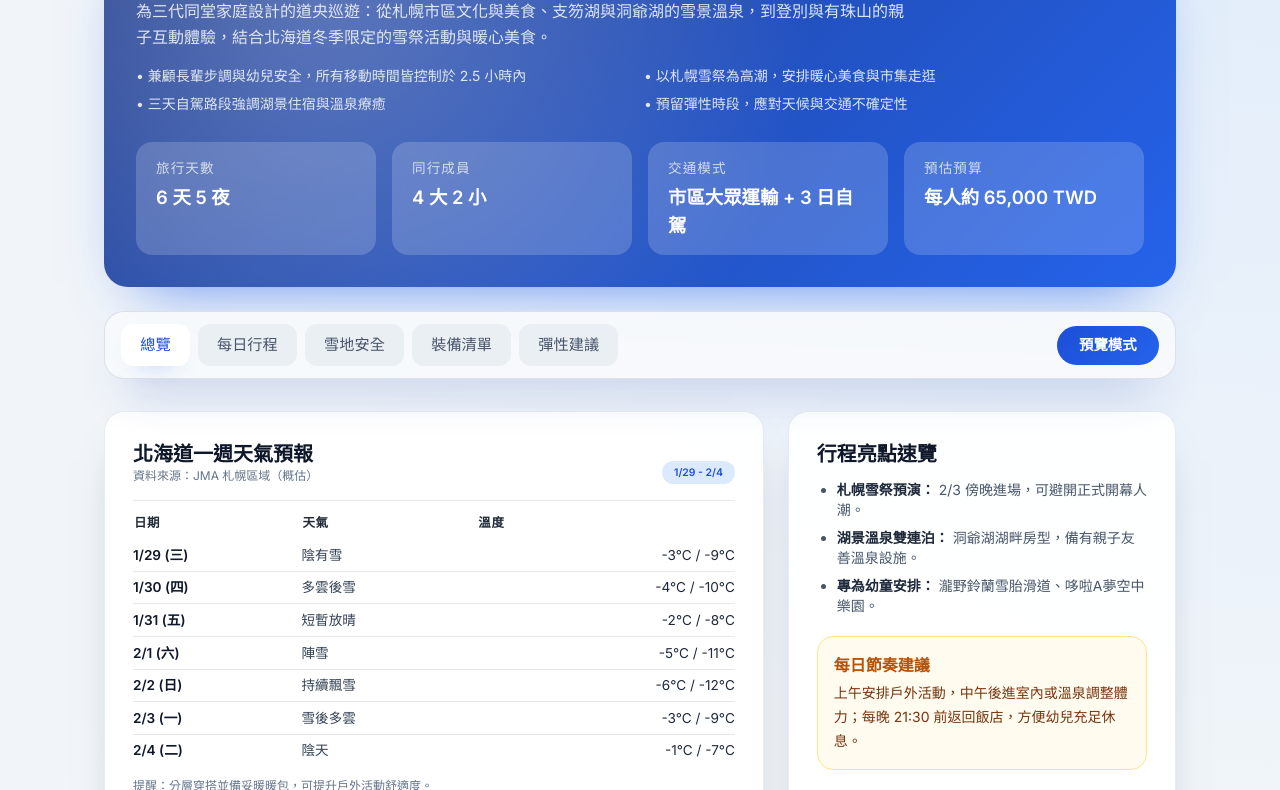
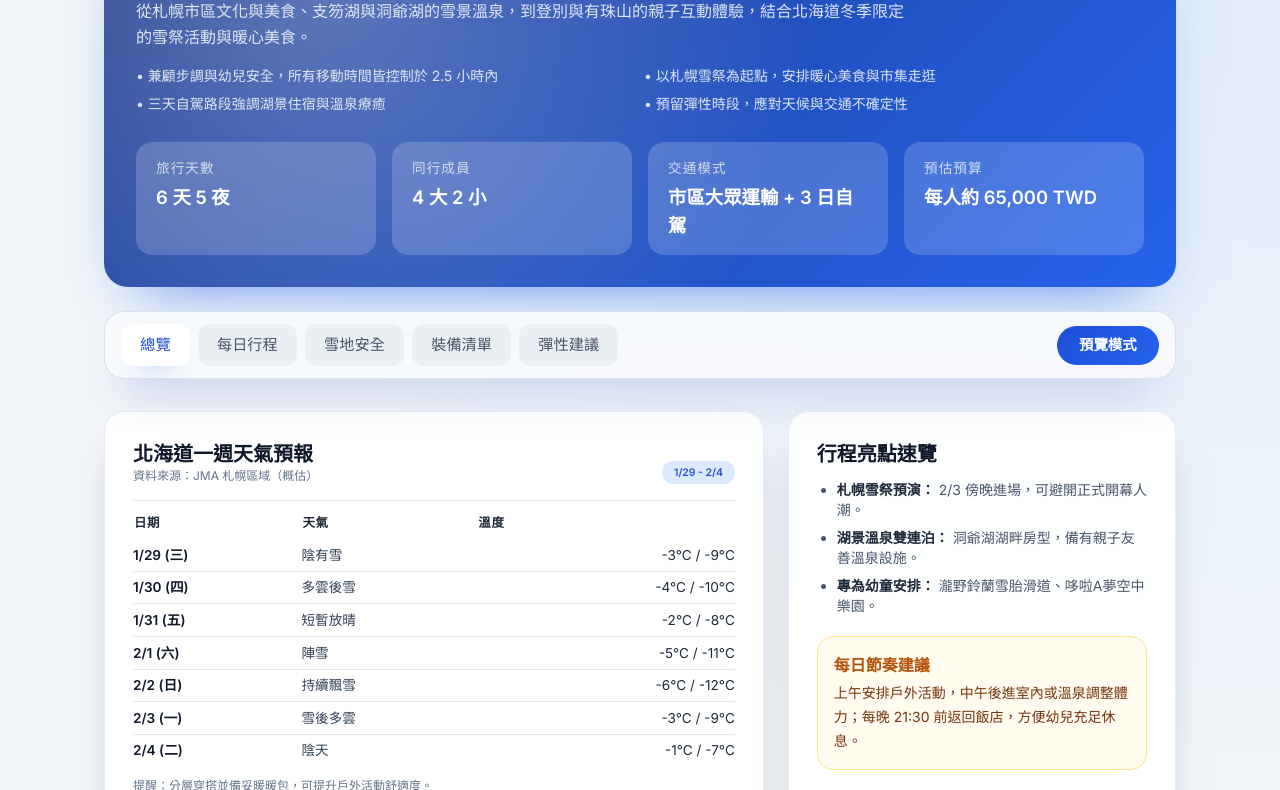
Before and after one commit to tys0001/okkaido-2026-trip-report, a plain HTML site: page index.html in a window 1280 px wide. Shown: the part 254-1044 px from the top of the page. Drawn offline with nearby package versions, Linux system fonts and the light colour scheme.

Commit message:
Update index.html

```diff
--- a/index.html
+++ b/index.html
@@ -344,11 +344,11 @@
             <section class="hero-card text-white">
                 <h2 class="text-2xl font-semibold">旅行願景</h2>
                 <p class="mt-3 max-w-3xl text-base leading-relaxed text-slate-100/90">
-                    為三代同堂家庭設計的道央巡遊：從札幌市區文化與美食、支笏湖與洞爺湖的雪景溫泉，到登別與有珠山的親子互動體驗，結合北海道冬季限定的雪祭活動與暖心美食。
+                    從札幌市區文化與美食、支笏湖與洞爺湖的雪景溫泉，到登別與有珠山的親子互動體驗，結合北海道冬季限定的雪祭活動與暖心美食。
                 </p>
                 <ul class="mt-4 grid gap-2 text-sm text-slate-100/90 sm:grid-cols-2">
-                    <li>• 兼顧長輩步調與幼兒安全，所有移動時間皆控制於 2.5 小時內</li>
-                    <li>• 以札幌雪祭為高潮，安排暖心美食與市集走逛</li>
+                    <li>• 兼顧步調與幼兒安全，所有移動時間皆控制於 2.5 小時內</li>
+                    <li>• 以札幌雪祭為起點，安排暖心美食與市集走逛</li>
                     <li>• 三天自駕路段強調湖景住宿與溫泉療癒</li>
                     <li>• 預留彈性時段，應對天候與交通不確定性</li>
                 </ul>
```
